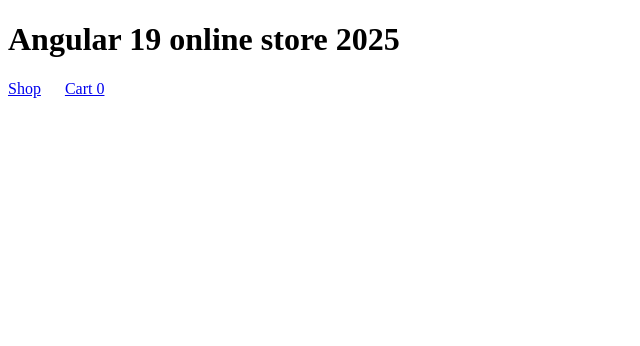
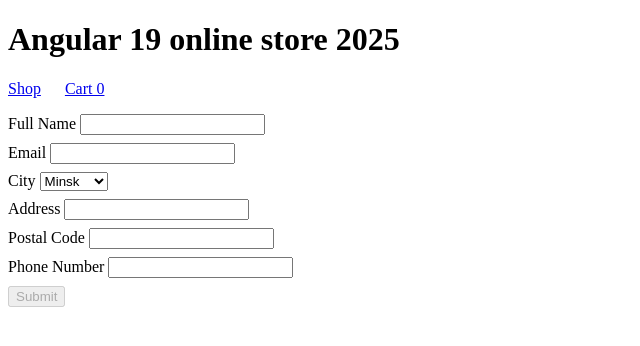
Before and after one commit to CyrilShalyapin/angular19-online-store2025, an Angular app: page /checkout in a window 1280 px wide. Before the commit this address led to /. Shown: the top 346 px of the page, without its empty margins (0-640 px from the left). Built offline with nearby package versions, Linux system fonts and the light colour scheme.

Commit message:
feature: checkout page

```diff
--- a/src/app/app.routes.ts
+++ b/src/app/app.routes.ts
@@ -2,6 +2,7 @@
 import { ProductsListComponent } from './components/products-list/products-list.component';
 import { ProductComponent } from './components/product/product.component';
 import { CartPageComponent } from './components/cart-page/cart-page.component';
+import { CheckoutPageComponent } from './components/checkout-page/checkout-page.component';
 
 export const routes: Routes = [
     {
@@ -15,5 +16,9 @@
     {
         path: 'product/:id',
         component: ProductComponent
+    },
+    {
+        path: 'checkout',
+        component: CheckoutPageComponent
     }
 ];
--- a/src/app/components/cart-page/cart-page.component.html
+++ b/src/app/components/cart-page/cart-page.component.html
@@ -11,6 +11,7 @@
 
 @if (subTotalPrice()) {
     <p>Total price: {{subTotalPrice() | currency}}</p>
+    <button [routerLink]="['/checkout']">Continue to Checkout</button>
 } @else {
     <p>Cart is empty. <a routerLink="">Go shopping!</a></p>
 }
--- a/src/app/components/cart-widget/cart-widget.component.html
+++ b/src/app/components/cart-widget/cart-widget.component.html
@@ -1,4 +1,4 @@
-@if (router.url !== '/cart' && cartProductsCount()) {
+@if (router.url !== '/cart' && router.url !== '/checkout' && cartProductsCount()) {
     <a routerLink="cart" class="container">
         <p>Cart: {{cartProductsCount()}}</p>
         <p>{{subTotalPrice() | currency}}</p>
--- /dev/null
+++ b/src/app/components/checkout-page/checkout-page.component.css
@@ -0,0 +1,10 @@
+form {
+    padding-top: 16px;
+    display: flex;
+    flex-direction: column;
+    gap: 8px;
+}
+
+button {
+    width: max-content;
+}
--- /dev/null
+++ b/src/app/components/checkout-page/checkout-page.component.html
@@ -0,0 +1,37 @@
+<section>
+    <form [formGroup]="formState" action="">
+        <label for="fullname">Full Name
+            <input formControlName="fullname" type="text" name="fullname">
+        </label>
+
+        <label for="email">Email
+            <input formControlName="email" type="email" name="email">
+        </label>
+
+        <label for="city">City
+            <select  formControlName="city" name="city" id="city">
+                <option value="Minsk">Minsk</option>
+                <option value="Brest">Brest</option>
+                <option value="Grodno">Grodno</option>
+                <option value="Hrodna">Hrodna</option>
+                <option value="Vitebsk">Vitebsk</option>
+                <option value="Homel">Homel</option>
+                <option value="Mogilev">Mogilev</option>
+            </select>
+        </label>
+
+        <label for="address">Address
+            <input formControlName="address" type="text" name="address">
+        </label>
+
+        <label for="postal-code">Postal Code
+            <input formControlName="postalCode" type="text" name="postal-code">
+        </label>
+
+        <label for="phone-number">Phone Number
+            <input formControlName="phoneNumber" type="number" name="phone-number">
+        </label>
+
+        <button [disabled]="!formState.valid" type="submit">Submit</button>
+    </form>
+</section>
--- /dev/null
+++ b/src/app/components/checkout-page/checkout-page.component.ts
@@ -0,0 +1,19 @@
+import { Component } from '@angular/core';
+import { FormControl, FormGroup, ReactiveFormsModule, Validators } from '@angular/forms';
+
+@Component({
+  selector: 'app-checkout-page',
+  imports: [ReactiveFormsModule],
+  templateUrl: './checkout-page.component.html',
+  styleUrl: './checkout-page.component.css'
+})
+export class CheckoutPageComponent {
+  formState = new FormGroup({
+    city: new FormControl('Minsk', Validators.required),
+    address: new FormControl('', Validators.required),
+    email: new FormControl('', [Validators.required, Validators.email]),
+    postalCode: new FormControl('', [Validators.minLength(6), Validators.maxLength(6), Validators.required]),
+    fullname: new FormControl('', [Validators.required, Validators.minLength(1)]),
+    phoneNumber: new FormControl('', [Validators.required, Validators.minLength(1)]),
+  })
+}
```
Also changed, not shown: 1 other file (tests, documents, lock files or other folders).
